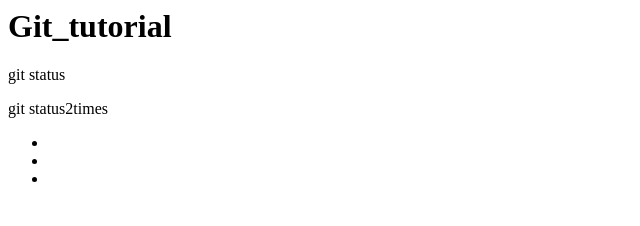
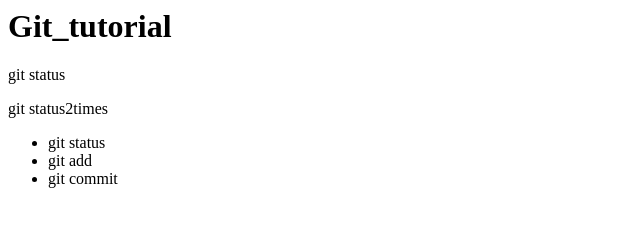
Before and after one commit to Kroro1208/git_tutorial_backup, a plain HTML site: page index.html in a window 1280 px wide. Shown: the whole page, without its empty margins (0-640 px from the left). Drawn offline with Linux system fonts and the light colour scheme.

Commit message:
added git status, git add, git commit at ul list

```diff
--- a/index.html
+++ b/index.html
@@ -2,7 +2,7 @@
 <p>git status</p>
 <a>git status2times</a>
 <ul>
-  <li></li>
-  <li></li>
-  <li></li>
+  <li>git status</li>
+  <li>git add</li>
+  <li>git commit</li>
 </ul>
```
